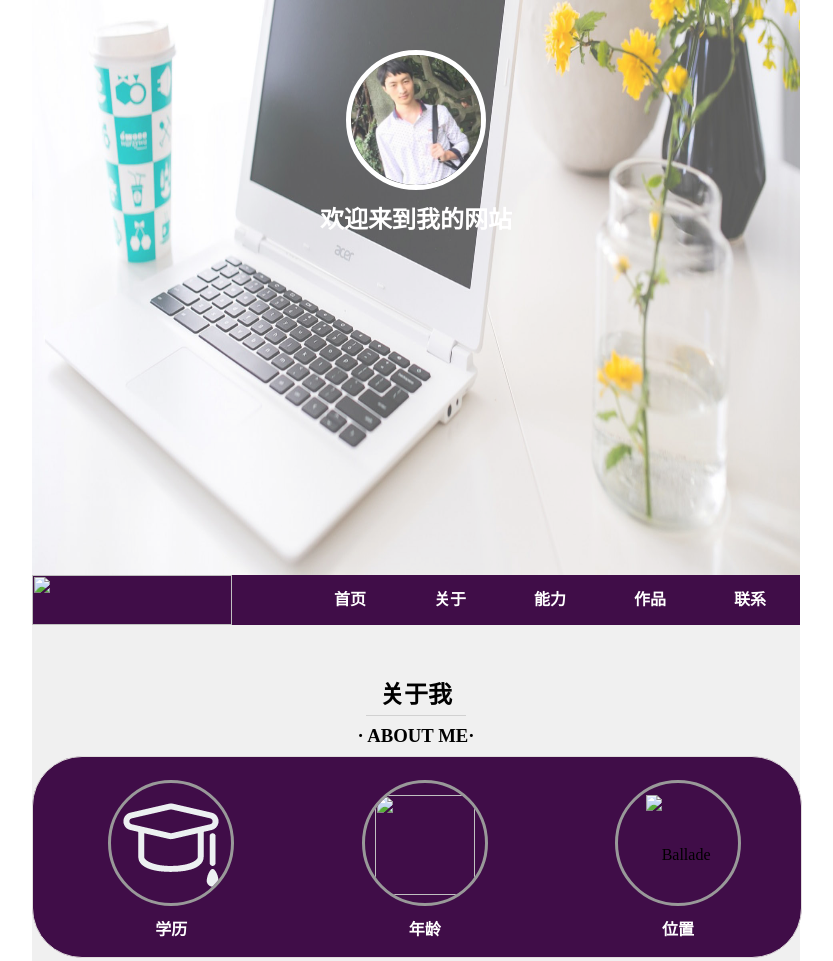
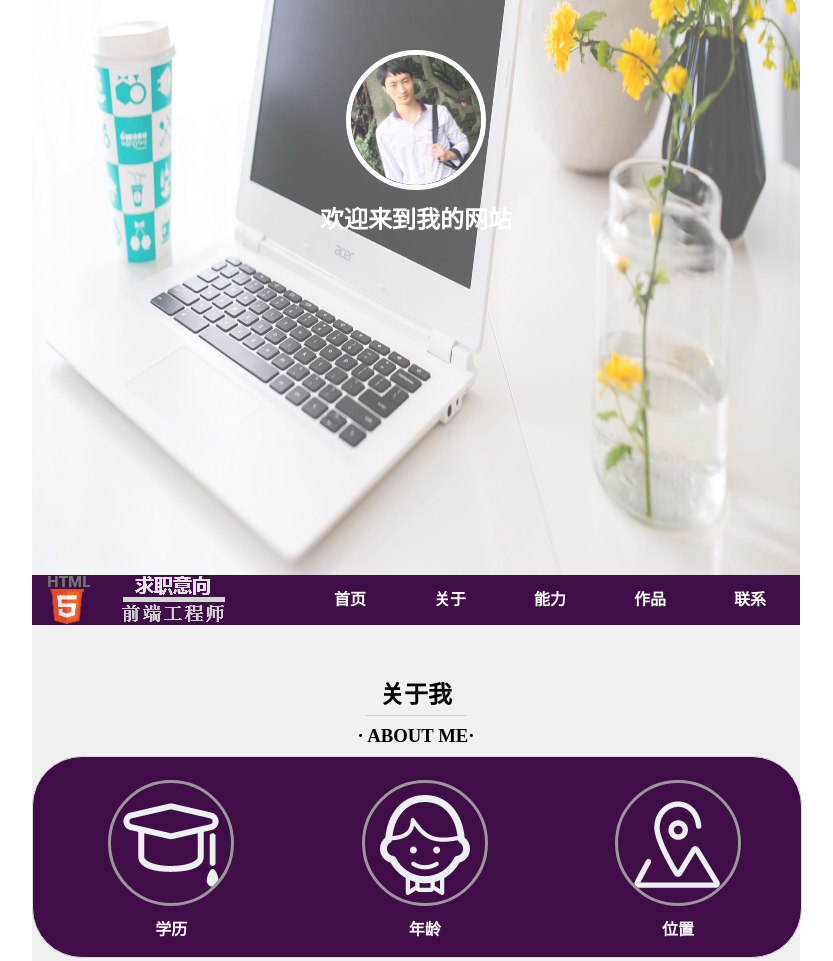
Before and after one commit to chenchen02/wap, a plain HTML site: page index.html in a window 1280 px wide. Shown: the top 961 px of the page, without its empty margins (224-1057 px from the left). Drawn offline with Linux system fonts and the light colour scheme; files whose address does not match are found by name.

Commit message:
Update index.html

```diff
--- a/index.html
+++ b/index.html
@@ -52,7 +52,7 @@
 
 <div class="head">
 <div class="head-main">
-<img  src="img/eg_cute.png" width="200" height="50" class="head-main-img" />
+<img  src="eg_cute.png" width="200" height="50" class="head-main-img" />
 
 <ul>
 <li>
@@ -94,14 +94,14 @@
 </li>
 <li>
 <div>
-<img src="img/age1.png" width="100" height="100">
+<img src="age1.png" width="100" height="100">
 
 </div>
 <span>年龄</span>
 </li>
 <li>
 <div>
-<img src="img/position1.png" alt="Ballade" width="100" height="100">
+<img src="position1.png" alt="Ballade" width="100" height="100">
 </div>
 <span>位置</span>
 </li>
```
